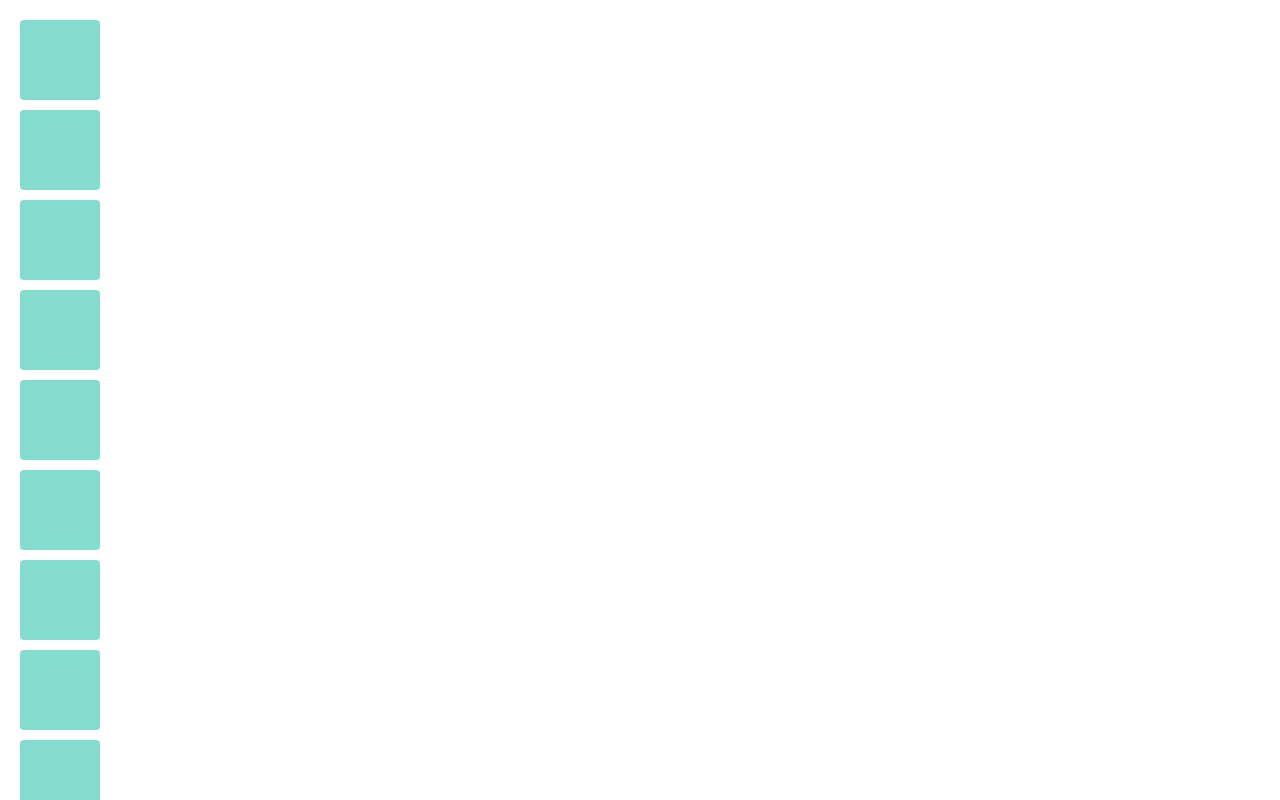
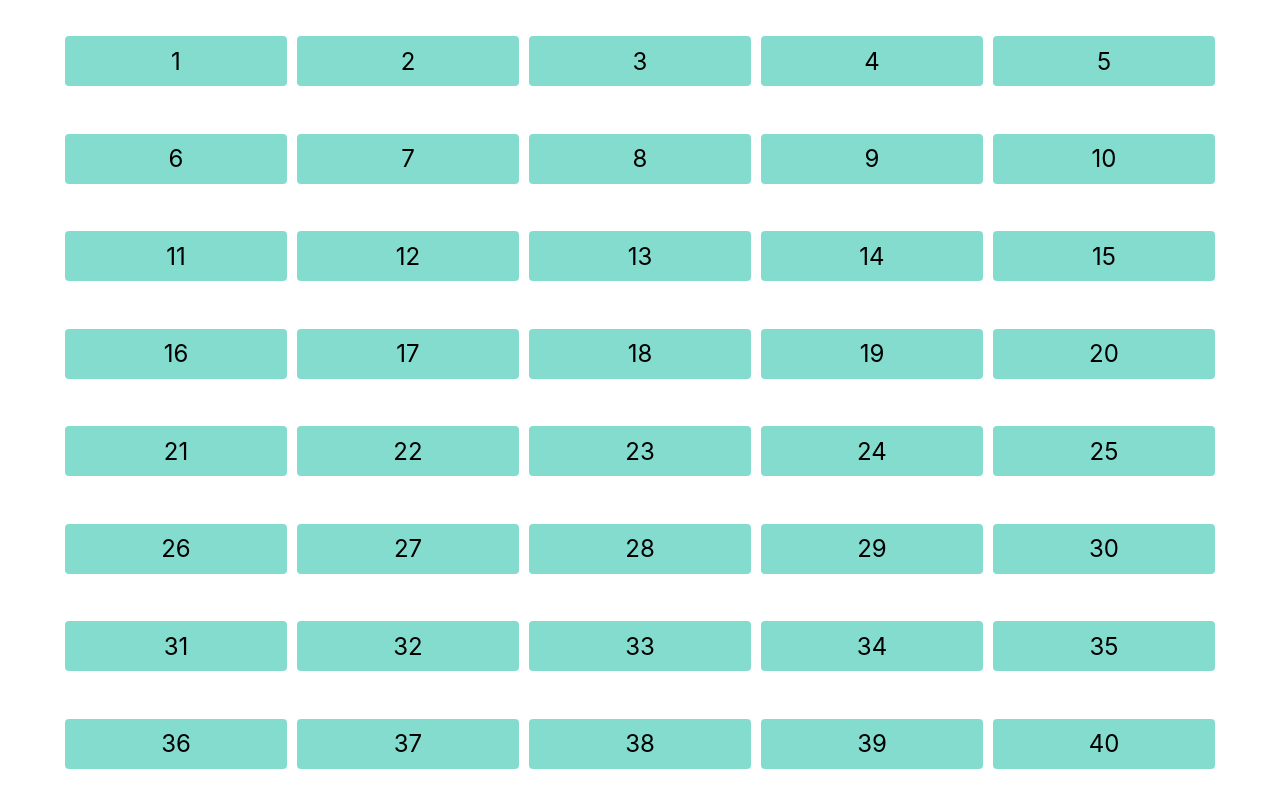
Before and after one commit to LucasKatz/EnglishMemotest, a React (Create React App) app: page / in a window 1280 px wide. Shown: the top 800 px of the page. Built offline with nearby package versions, Linux system fonts and the light colour scheme.

Commit message:
avances varios

```diff
--- a/src/App.css
+++ /dev/null
@@ -1,76 +0,0 @@
-.container {
-  margin-right: auto;
-  margin-left: auto;
-  display: flex;
-  justify-content: center;
-  align-items: center;
-  gap: 3rem; /* Ajusta según sea necesario */
-  flex-wrap: wrap;
-}
-
-
-
-
-#memoryCard{
-  background-color: red;
-  width: 6rem;
-  height: 6rem;
-  margin: 0.5rem;
-  border-radius: 0.3rem;
-  position: relative;
-  transition: transform 0.5s ease;
-  cursor: pointer;
-  backface-visibility: hidden;
-  transform-style: preserve-3d;
-  display: flex;
-  justify-content: center;
-  align-items: center;
-}
-
-#memoryCard {
-  perspective: 1000px; /* Agrega perspectiva para el efecto 3D */
-  cursor: pointer;
-}
-
-.card-wrapper {
-  transform-style: preserve-3d;
-  transition: transform 0.5s ease;
-  transform: rotateY(0deg);
-}
-
-.card-wrapper.flipped {
-  transform: rotateY(180deg);
-  transform-style: preserve-3d;
-  transition: transform 0.5s ease;
-}
-
-
-
-#cardContent {
-  background-color: red;
-  width: 6rem;
-  height: 6rem;
-  margin: 0.5rem;
-  border-radius: 0.3rem;
-  display: flex;
-  justify-content: center;
-  align-items: center;
-  font-size: xxx-large;
-  backface-visibility: hidden;
-  transform: rotateY(180deg);
-  opacity: 1;
-  transition: opacity 0.5s ease;
-}
-
-.card-wrapper.revealed #cardContent {
-  opacity: 1;
-}
-
-.card.matched {
-  transform: rotateY(180deg);
-  pointer-events: none;
-}
-
-#memoryCard.matched {
-  cursor: default;
-}
--- a/src/Board/Board.css
+++ b/src/Board/Board.css
@@ -1,15 +1,18 @@
+/* board.css */
+
 .board {
     display: flex;
     flex-wrap: wrap;
-    justify-content: space-around;
-    gap: 10px; /* Ajusta el espacio entre las tarjetas según tus necesidades */
-    max-width: 100%;
-    margin: 10px auto;
-    padding: 10px; /* Añadido para dar espacio alrededor del tablero */
-    box-sizing: border-box; /* Añadido para incluir padding en el ancho total */
+    justify-content: center; /* Centra los elementos horizontalmente */
+    align-items: center; /* Centra los elementos verticalmente */
+    padding: 10px;
+    box-sizing: border-box;
+    height: 100vh; /* Altura del 80% del alto de la pantalla */
+    width: 100vw; /* Ancho del 80% del ancho de la pantalla */
 }
 
 .board > * {
-    flex: 0 0 calc(25% - 10px); /* Ajusta el tamaño de las tarjetas según tus necesidades y el espacio entre ellas */
-    box-sizing: border-box; /* Añadido para incluir padding en el ancho total de las tarjetas */
+    flex: 0 0 calc(20% - 30px); /* Ajusta el tamaño de las tarjetas y los márgenes */
+    margin-top: 10px;
+    box-sizing: border-box;
 }
--- a/src/Board/Board.js
+++ b/src/Board/Board.js
@@ -1,15 +1,23 @@
 import MemoryCard from "../memoryCards.js/memoryCard";
-import "../App.css";
+import "../Board/Board.css";
 
 const Board = ({ animating, handleClick, memoryCard }) => {
   return (
     <main className="board">
       {memoryCard.map((card, i) => {
-        return <MemoryCard key={`${i}_${card.emoji}`} animating={animating} handleMemoClick={() => handleClick(card, animating)} memoryCard={card} />
-
+        // Agregar 1 al índice para que comience desde 1 en lugar de 0
+        const cardWithNumber = { ...card, number: i + 1 };
+        return (
+          <MemoryCard
+            key={`${i}_${card.emoji}`}
+            animating={animating}
+            handleMemoClick={() => handleClick(cardWithNumber, animating)}
+            memoryCard={cardWithNumber}
+          />
+        );
       })}
     </main>
   );
-}
+};
 
 export default Board;
--- a/src/memoryCards.js/memoryCard.css
+++ b/src/memoryCards.js/memoryCard.css
@@ -1,11 +1,10 @@
+/* memoryCards.css */
 
 .memo-block {
     cursor: pointer;
-    aspect-ratio: 1 / 1;
-    width: 80px; /* Ajusta el ancho según tus necesidades */
-    height: 80px; /* Ajusta la altura según tus necesidades */
+    height: 50px; /* Puedes ajustar la altura según sea necesario */
+    margin: 5px;
 }
-
 
 .memo-block-front, .memo-block-back {
     position: absolute;
@@ -14,6 +13,9 @@
     -webkit-backface-visibility: hidden;
     backface-visibility: hidden;
     border-radius: 4px;
+    display: flex; /* Agregamos display flex para centrar contenido */
+    justify-content: center; /* Centramos el contenido horizontalmente */
+    align-items: center; /* Centramos el contenido verticalmente */
 }
 
 .memo-block-inner {
@@ -23,7 +25,6 @@
     text-align: center;
     transition: transform 0.6s;
     transform-style: preserve-3d;
-    margin: 10px;
 }
 
 .memo-block-flipped {
@@ -37,11 +38,14 @@
     display: flex;
     justify-content: center;
     align-items: center;
-    font-size: 35px; /* Ajusta el tamaño de la fuente según tus necesidades */
+    font-size: 45px; /* Ajusta el tamaño de la fuente según tus necesidades */
 }
 
-
 .memo-block-front {
-    margin: 10px;
     background-color: #84DCCF;
 }
+
+.card-number {
+    font-size: 24px; /* Ajusta el tamaño del número según tus necesidades */
+    color: black; /* Cambia el color del número según tus necesidades */
+}
--- a/src/memoryCards.js/memoryCard.js
+++ b/src/memoryCards.js/memoryCard.js
@@ -4,6 +4,7 @@ const MemoryCard = ({ animating, handleMemoClick, memoryCard }) => (
   <div className="memo-block" onClick={() => (!memoryCard.flipped && !animating) && handleMemoClick(memoryCard)}>
     <div className={`memo-block-inner ${memoryCard.flipped && 'memo-block-flipped'}`}>
       <div className="memo-block-front">
+        <span className="card-number">{memoryCard.number}</span>
       </div>
       <div className="memo-block-back">
         {memoryCard.emoji}
```
